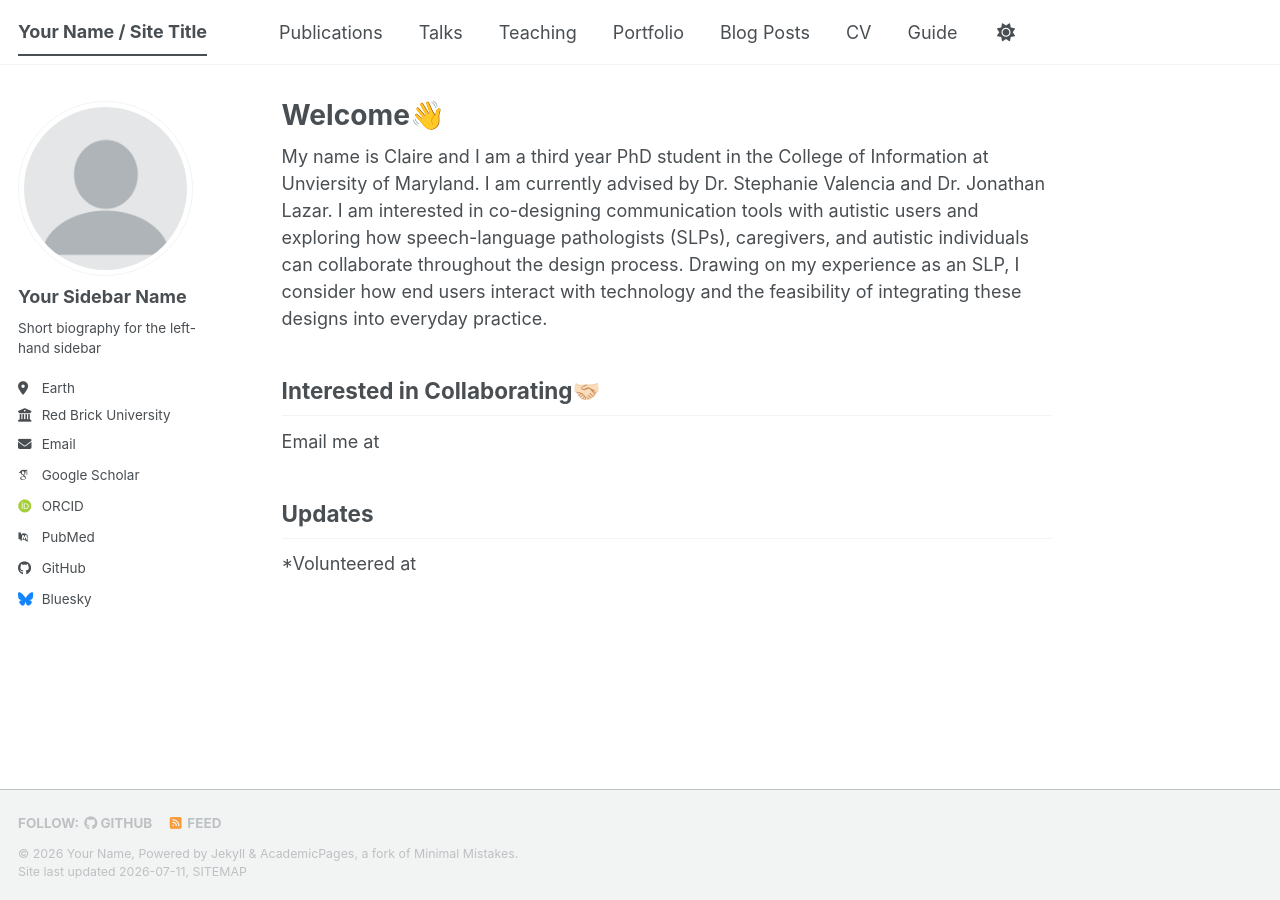
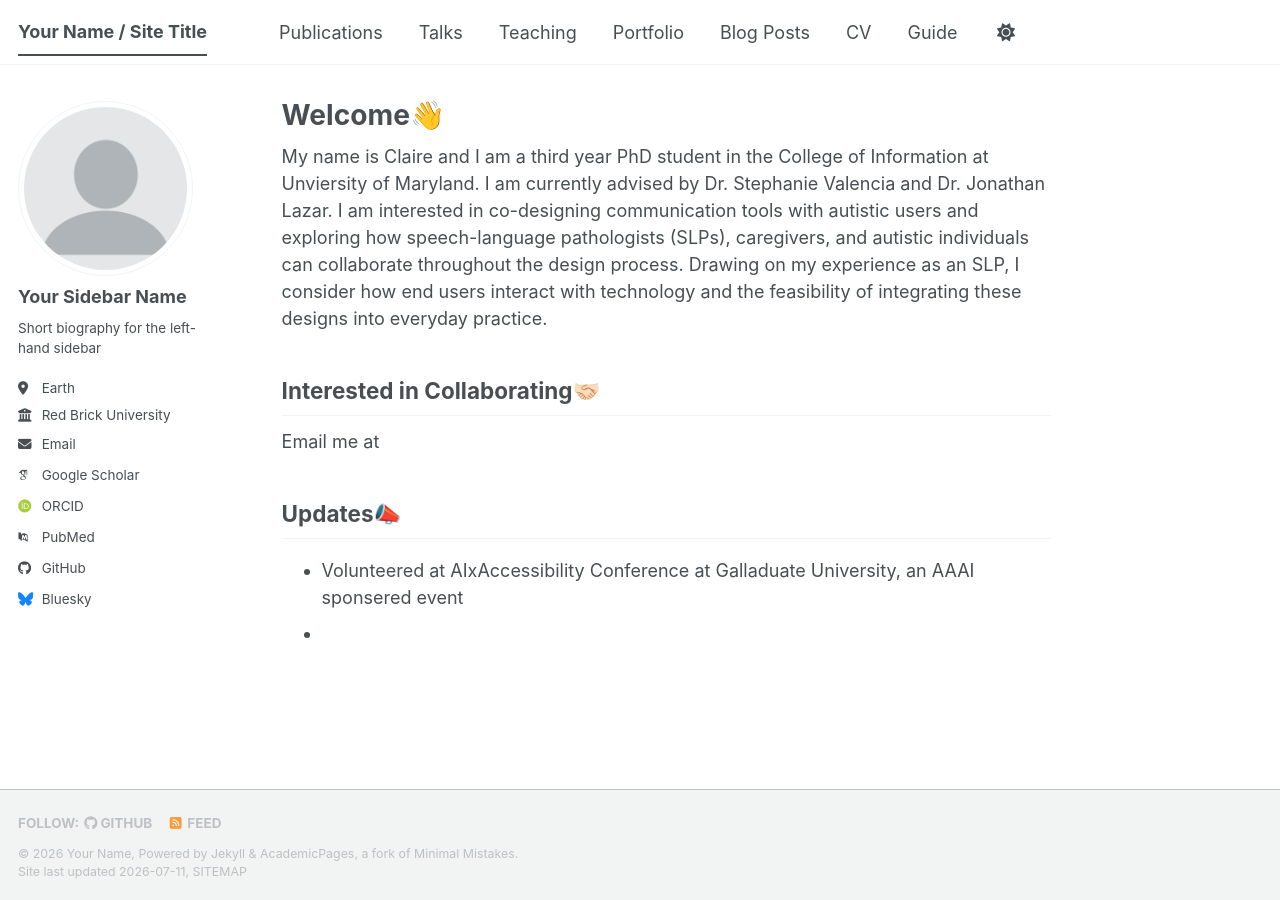
Before and after one commit to claireoconnor612/personalwebsite, a Jekyll site: the page built from _pages/about.md, in a window 1280 px wide. Built offline with Jekyll 4.4.1, drawn with Linux system fonts in a browser that asks for light colours; some web fonts are replaced; a script bundle is joined from its source files by our own code; library files that are not in the unit come from our copies.

Commit message:
Revise Updates section in about.md
Updated the Updates section with new information and added an emoji.

```diff
--- a/_pages/about.md
+++ b/_pages/about.md
@@ -13,6 +13,7 @@ My name is Claire and I am a third year PhD student in the College of Informatio
 
 Email me at
 
-## Updates
+## Updates📣
 
-*Volunteered at
+* Volunteered at AIxAccessibility Conference at Galladuate University, an AAAI sponsered event
+*
```
